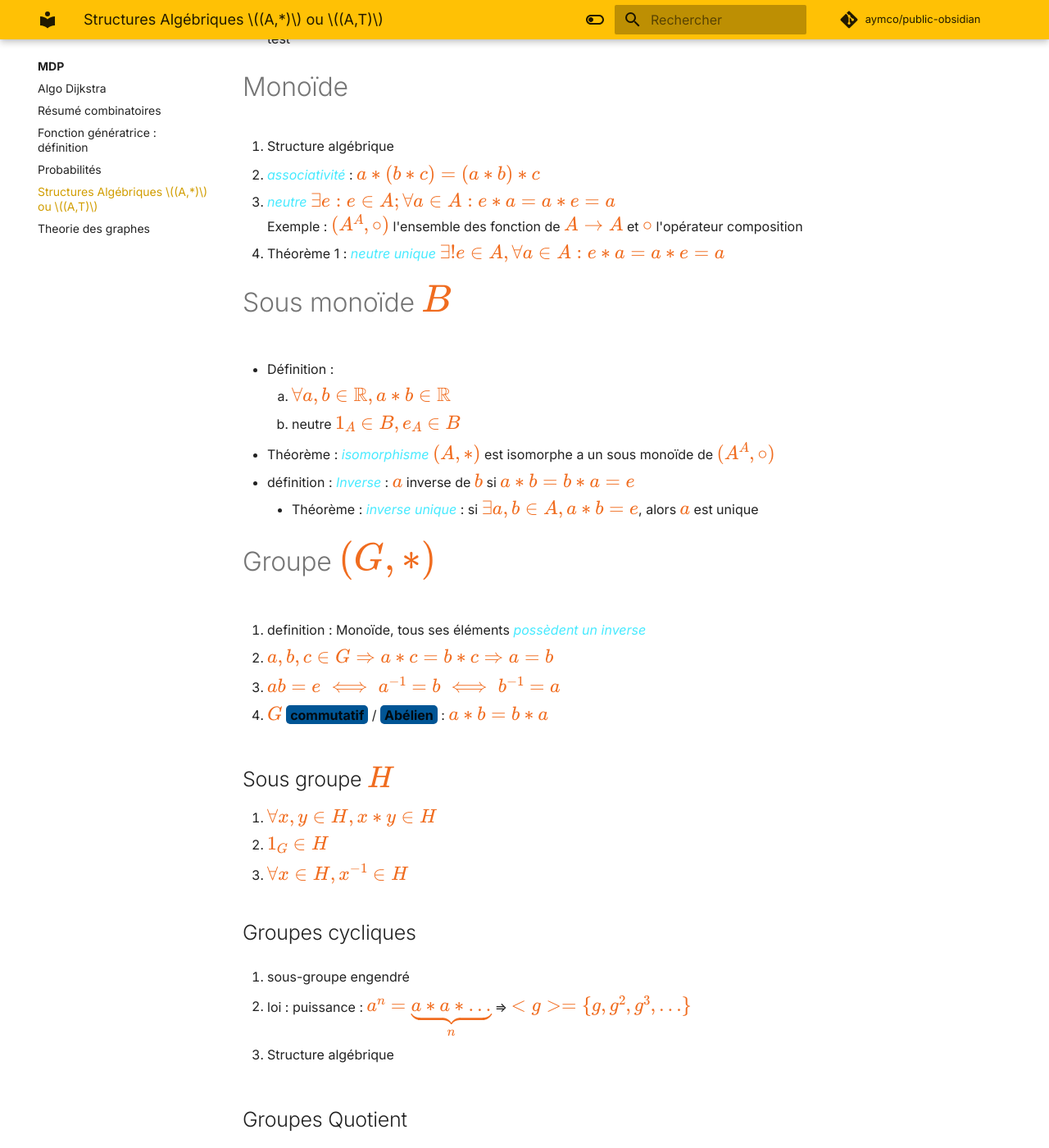
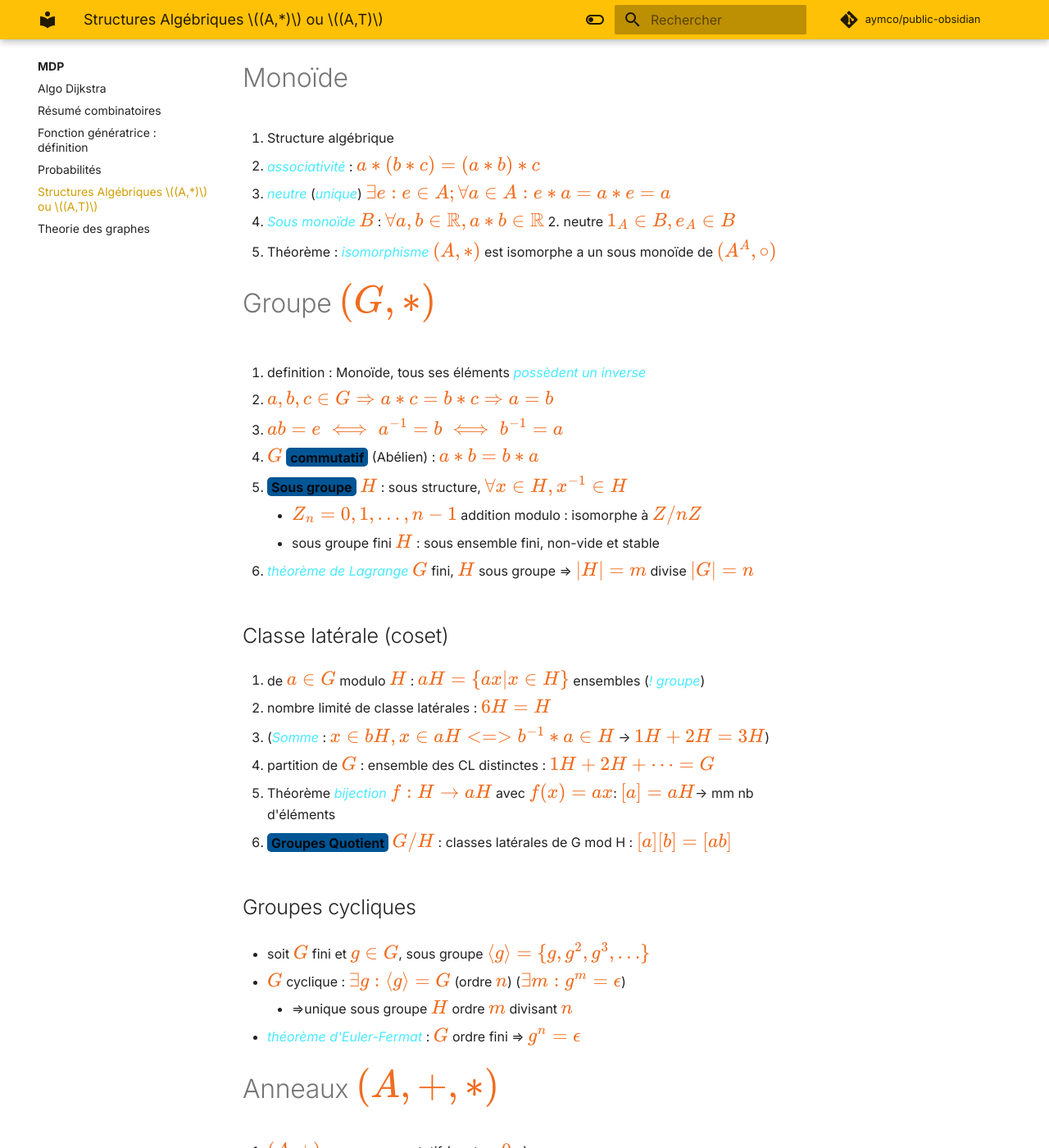
Before and after one commit to Aymco/public-obsidian, an MkDocs documentation site: the page built from docs/MDP/Structure Algébriques.md, in a window 1280 px wide and 1400 px high, scrolled down 421 px. Shown: the whole window at 82% size. Built offline with MkDocs 1.6.1 and Material for MkDocs 9.7.7, drawn with Linux system fonts in a browser that asks for light colours; comment, search, counter and statistics services are not loaded; some of the changed text lies outside the part shown.

Commit message:
aymco Merge #99
* PUSH NOTE : MDP.md

* PUSH NOTE : Theorie des graphes.md

* PUSH NOTE : Probabilités.md

* PUSH NOTE : Structure Algébriques.md

* PUSH NOTE : Algo Dijkstra.md

```diff
--- a/docs/MDP/Structure Algébriques.md
+++ b/docs/MDP/Structure Algébriques.md
@@ -11,68 +11,62 @@ updated: 2024-01-04
 1. $A$ : un ensemble
 2. $*$ : un opérateur stable     $A*A\to A$
 	- *opérateur stable* : produit de 2 termes dans $A$ est dans $A$
-Exemples : $(\mathbb{R}, x)$, (C, t, x) $(S(A), 0)$   → permuter une liste,  $(P(A), )$    : ensemble des parties de A
+	- *Table de Cayley* : représentation matricielle de $*$ entre chaque el
 
-- *Sous structure algébrique* $(B,*)$ : $\forall a,b \in B, a*b\in B$
-test
+- *Sous structure algébrique* $(B,*)$  $B \subseteq A$ :  $b_{1}*b_{2}, 1_{A}\in B$
+
+- *Inverse* (*unique*) $a$ inverse de $b$ si $a*b=e$
 # Monoïde
 1. Structure algébrique
 2. *associativité* : $a*(b*c) = (a*b)*c$
-3. *neutre* $\exists e: e \in A; \forall a \in A : e*a=a*e=a$
-Exemple : $(A^A, \circ)$ l'ensemble des fonction de $A\to A$ et $\circ$ l'opérateur composition
+3. *neutre* (*unique*) $\exists e: e \in A; \forall a \in A : e*a=a*e=a$
 
-- Théorème 1 : *neutre unique* $\exists ! e \in A, \forall a \in A : e*a=a*e=a$
-# Sous monoïde $B$
 
-- Définition :
-	1. $\forall a,b \in \mathbb{R}, a*b \in \mathbb{R}$
-	2. neutre $1_A \in B, e_A \in B$
+- *Sous monoïde* $B$ : $\forall a,b \in \mathbb{R}, a*b \in \mathbb{R}$ 2. neutre $1_A \in B, e_A \in B$
 
 - Théorème : *isomorphisme* $(A,*)$ est isomorphe a un sous monoïde de $(A^A, \circ)$
 
-- définition : *Inverse* : $a$ inverse de $b$ si $a*b=b*a=e$
-	- Théorème : *inverse unique* : si $\exists a, b \in A, a*b=e$, alors $a$ est unique
 # Groupe $(G,*)$
-1. definition : Monoïde, tous ses éléments *possèdent un inverse*
+1. definition : Monoïde,  tous ses éléments *possèdent un inverse*
 
 - $a,b,c \in G \Rightarrow  a*c=b*c \Rightarrow a=b$
 
 - $ab=e \iff a^{-1}=b\iff b^{-1}=a$
 
-- $G$ **commutatif** / **Abélien** : $a*b=b*a$
-## Sous groupe $H$
-1. $\forall x,y \in H, x*y \in H$
-2. $1_G \in H$
-3. $\forall x \in H, x^{-1} \in H$
-## Groupes cycliques
-1. sous-groupe engendré
+- $G$ **commutatif** (Abélien) : $a*b=b*a$
 
-- loi : puissance : $a^n=\underbrace{ a*a*\dots }_{ n }$ ⇒ $<g> =\{ g, g^2, g^3, \dots \}$
+- **Sous groupe** $H$ : sous structure, $\forall x \in H, x^{-1} \in H$
+	- $Z_{n}=0,1,\dots, n-1$ addition modulo : isomorphe à $Z/nZ$
+	- sous groupe fini $H$ : sous ensemble fini, non-vide et stable
 
-- Structure algébrique
-## Groupes Quotient
-todo
-# Classe latérale (CL) ( coset) de $a$ modulo $H$
-1. $a\in G,   aH = \{ax|x \in H\}$
-
-- $1H, 2H, ..$ : ensembles  (*! groupe* : pas de neutre)
+- *théorème de Lagrange* $G$ fini, $H$ sous groupe ⇒ $|H|=m$ divise $|G|=n$
+## Classe latérale (coset)
+1. de $a\in G$ modulo $H$ : $aH = \{ax|x \in H\}$ ensembles  (*! groupe*)
 
 - nombre limité de classe latérales : $6H = H$
 
+- (*Somme* : $x \in bH, x \in aH <=> b^{-1}*a  \in H$ → $1H + 2H = 3H$)
 
-- *Somme* : $x \in bH, x \in aH <=> b^{-1}*a  \in H$
-	- $1H + 2H = 3H$
+- partition de $G$ : ensemble des CL distinctes : $1H+2H+\dots=G$
 
-- $1H+2H+\dots=G$
+- Théorème *bijection* $f:H\to aH$  avec $f(x)=ax$: $[a]=aH$→ mm nb d'éléments
 
-- Théorème *bijection* entre $H$ et $aH$ → mm nb d'éléments
+- **Groupes Quotient** $G /H$ : classes latérales de G mod H : $[a][b]=[ab]$
+## Groupes cycliques
+
+- soit $G$ fini et $g\in G$, sous groupe $\langle g \rangle =\{ g, g^2, g^3, \dots \}$
+
+- $G$ cyclique : $\exists g:\langle g \rangle=G$ (ordre $n$) ($\exists m:g^m=\epsilon$)
+	- ⇒unique sous groupe $H$ ordre $m$ divisant $n$
+
+- *théorème d'Euler-Fermat* : $G$ ordre fini ⇒ $g^n=\epsilon$
 # Anneaux $(A, +, *)$
-1. $(A,+)$ est commutatif (neutre : $0_{A}$)
+1. $(A,+)$ groupe commutatif (neutre : $0_{A}$)
 2. $(A,**)$ un Monoïde (neutre : $1_{A}$)
 3. $*$ se distribue sur $+$ à droite et a gauche :
-	- droite  $x*(y+z)=x*y+x*z$
-	- gauche $(y+z)*x=y*x+z*x$
-4. si $*$ est *commutatif* → Anneau commutatif
+
+
+- si $*$ est *commutatif* → Anneau commutatif
 
 - $0_{A}$ est *absorbant*: $a*0_{A}=0_{A}$
 
@@ -80,24 +74,25 @@ todo
 
 - *incompatibilité anneau-groupe*:
 	- si $a*0_{A}=0_{A}$ alors  $a*0_{A}=1_{A}$ est impossible
-## Corps
 
-- $(A\setminus \{0_{A}  \})$ est un groupe
+- *Corps* : Anneau : $(A\setminus \{0_{A}  \})$ est groupe (commutatif comme le groupe)
+	- $\mathbb{Z}_{n}$ avec nb premier → corps $(Z_{n}, +\,mod, *\,mod)$
 
-- corps premiers : $(Z_{n}, +\mod, *\mod)$
 # Applications
-### Encodage
-groupe $(Z_{n}, \cdot \mod p)$ avec $p$ un nombre premier car ($a*b\neq 0$)
 
-→ groupe $<g>$ : facile a calculer $g^x$ mais $\log g^x$ compliqué
-→ $g^x*g^y=g^{x+y}$
+- *Logarithme discret* $x=\log_{g}(h)$ avec $g,h\in G$ et $g^x=h$
+	- dans $\mathbb{Z}_{p}^*$ → complexe
 
-Protocole de Diffie-Hellman :
-1. clé privée $x,y$
-2. on envoie $g^x$
-3. peut calculer $g^{x+y}$
-attaque man in the middle
+- *Protocole de Diffie-Hellman* :
+	- groupe $(Z_{n}, \cdot \mod p)$ avec $p$ un nombre premier car ($a*b\neq 0$)
+	1. clé privée $x,y$
+	2. échange $g^x, g^y$
+	3. peut calculer $g^{x+y}=(g^x)^y$
+
 ### Stockage de données : Solomon-Reed
-Anneau polynomial : $A[X]$ : $\forall a \in A,  \sum a_{i}X^i=p(X) \in A[X]$
-$F_{n}$ anneau sous-jacent, $q$ taille alphabet, $k$ nb de mot, $n$ nb de mot enregistrés
-$code :(F_{q})^k\to(F_{q})^n$
+
+- Anneau polynomial : $A[X]$ : $\forall a \in A,  \sum a_{i}X^i=p(X) \in A[X]$
+
+- $F_{n}$ anneau sous-jacent, $q$ taille alphabet, $k$ nb de mot, $n$ nb de mot enregistrés
+
+- $code :(F_{q})^k\to(F_{q})^n$ (voir devoir)
```
Also changed, not shown: docs/MDP/Algo Dijkstra.md (+10 -11 lines), docs/MDP/Probabilités.md (+0 -1 lines), docs/MDP/Theorie des graphes.md (+26 -18 lines).
